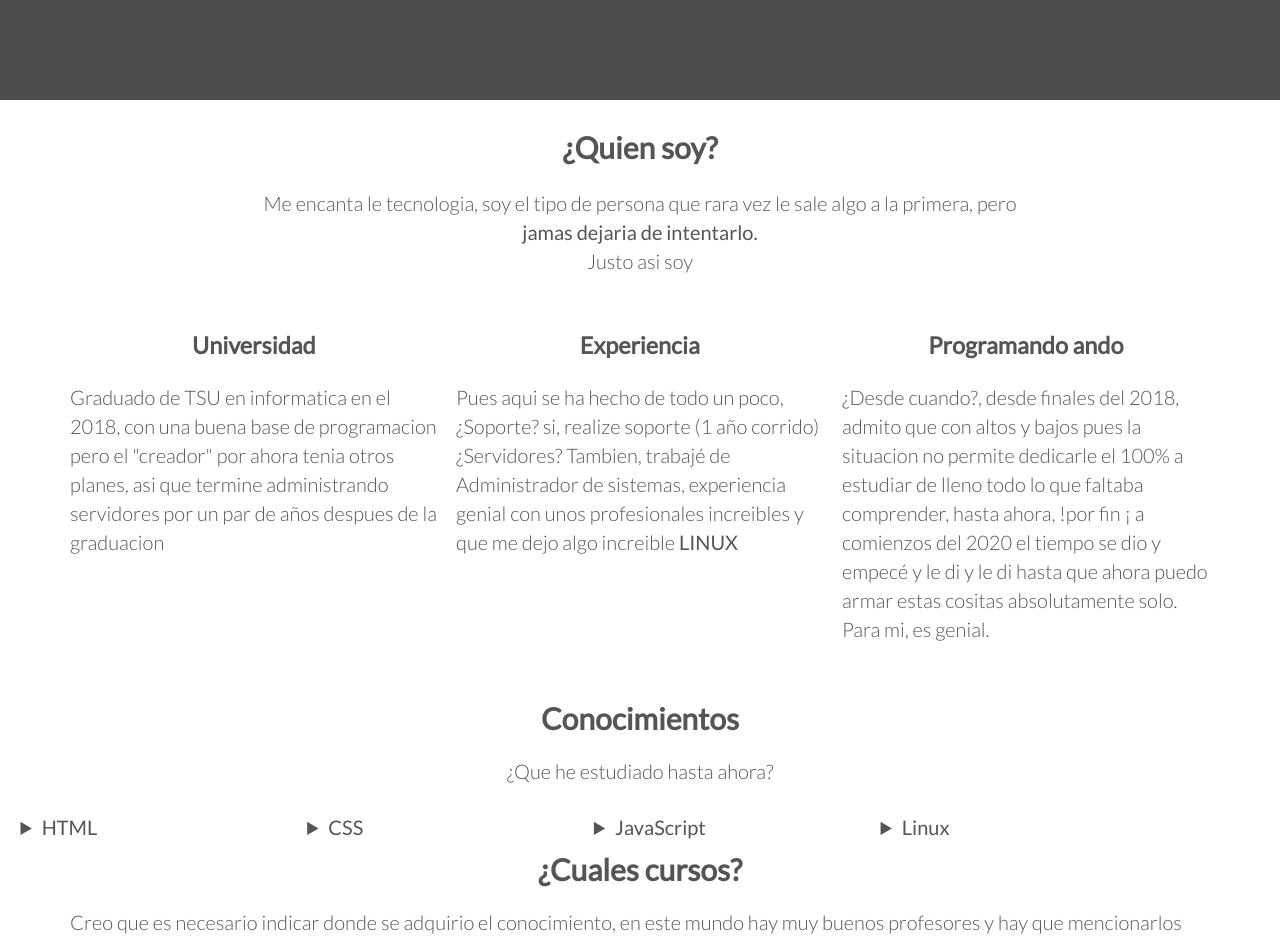
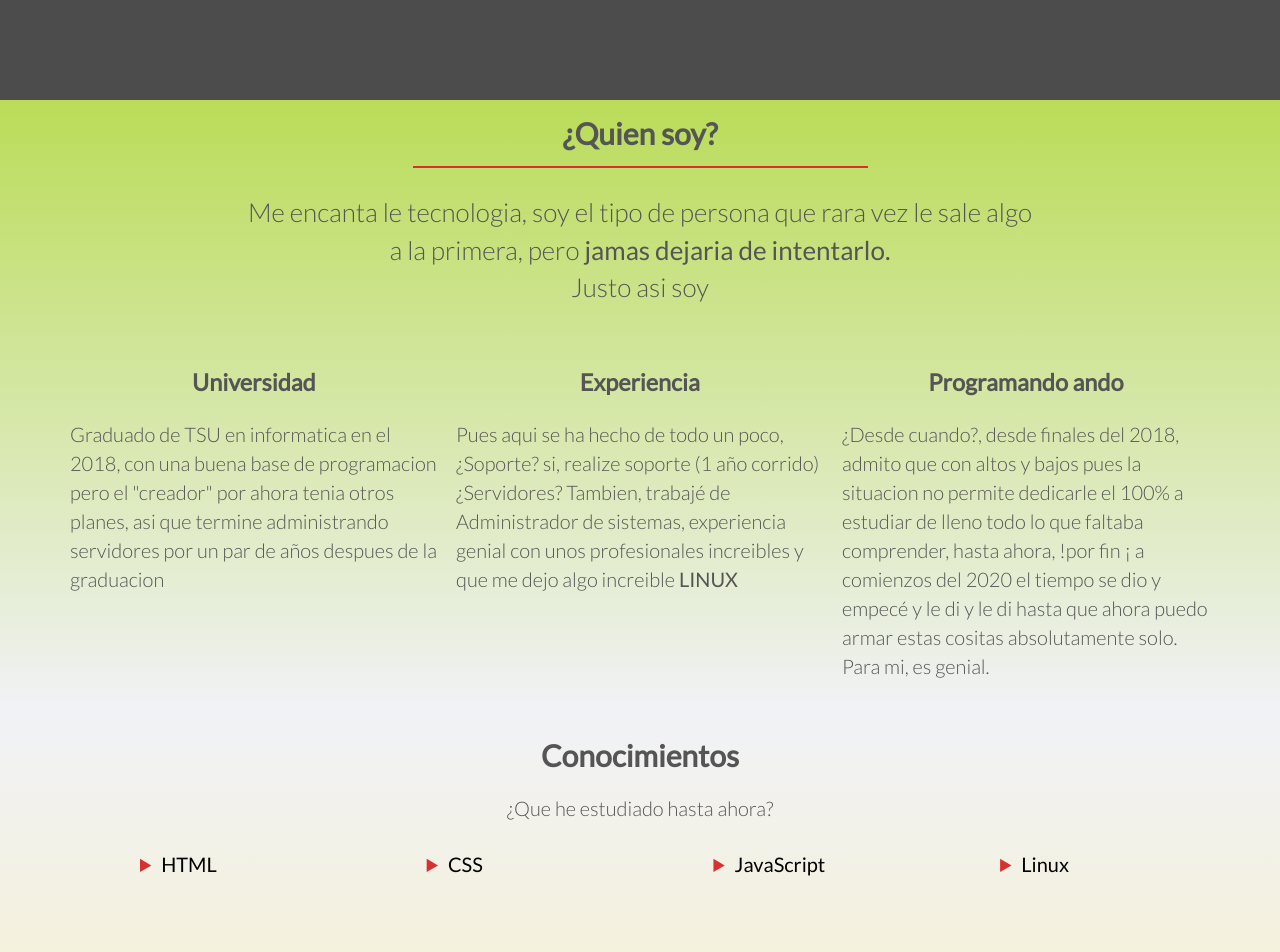
Before and after one commit to AnthonyMaldonadoCss/UdemyCourseAdvancedWebDesing, a plain HTML site: page index.html in a window 1280 px wide. Shown: the part 860-1812 px from the top of the page. Drawn offline with nearby package versions, Linux system fonts and the light colour scheme.

Commit message:
Verificacion de los colores visto desde la perspectiva de la psicologia, jugueteando un poco con la etiqueta <details> al parecer no tiene mucho que modificar pero se que lo lograre

```diff
--- a/resources/css/estilo.css
+++ b/resources/css/estilo.css
@@ -30,6 +30,7 @@ header {
 	float: right;
 	list-style: none;
 	margin-top: 55px;
+	font-size: 115%;
 }
 .menu-navegacion li {
 	display: inline-block;
@@ -78,13 +79,6 @@ h2 {
 	text-align: center;
 }
 
-
-
-
-
-
-
-
 /***ICONOS PRINCIPAL***/
 .iconos-header {
 	text-align: center;
@@ -117,13 +111,21 @@ display: inline-block;
 /**********************/
 
 .conoceme {
-	margin-top: 5px;
+	background:linear-gradient(#badc58,#f1f2f6)
+}
+
+.conoceme h2 {
+	border-bottom: 2px solid #d63031;
+	width: 455px;
+	margin: auto;
+	line-height: 2.2;
 }
 .presentacion {
 	line-height: 145%;
 	width: 70%;
 	margin-left: 15%;
 	text-align: center;
+	font-size: 130%;
 }
 .IUJO {
 	line-height: 145%;
@@ -134,6 +136,29 @@ display: inline-block;
 
 /**********************/
 
+.concretemos {
+	height: 70vh;
+	background: linear-gradient( #f1f2f6,#F8EFBA)
+}
+.concretemos .detalles{
+	margin-left: 140px;
+}
 .concretemos p {
 	text-align: center;
 }
+.concretemos div details ul { list-style: inside; }
+.concretemos div details { cursor: pointer; }
+.concretemos div details summary {color: #d63031; }
+.concretemos div details summary b {color: black;}
+
+/***********************************/
+
+.donde {
+	background: linear-gradient(#F8EFBA,#f7d794);
+}
+
+.donde div:last-child {
+	margin-left: 355px;
+}
+.donde {height: 65vh;}
+.donde p, h3{ text-align: center;}
```
